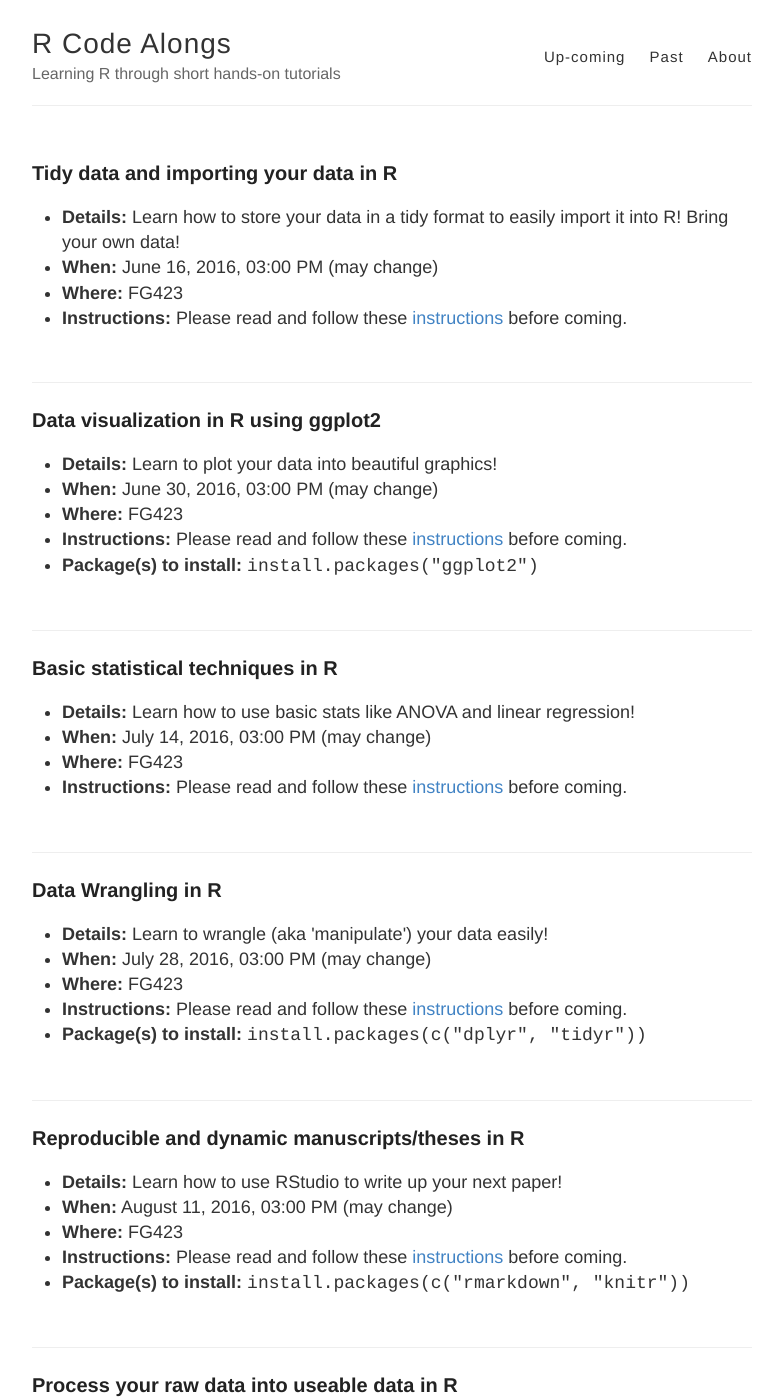
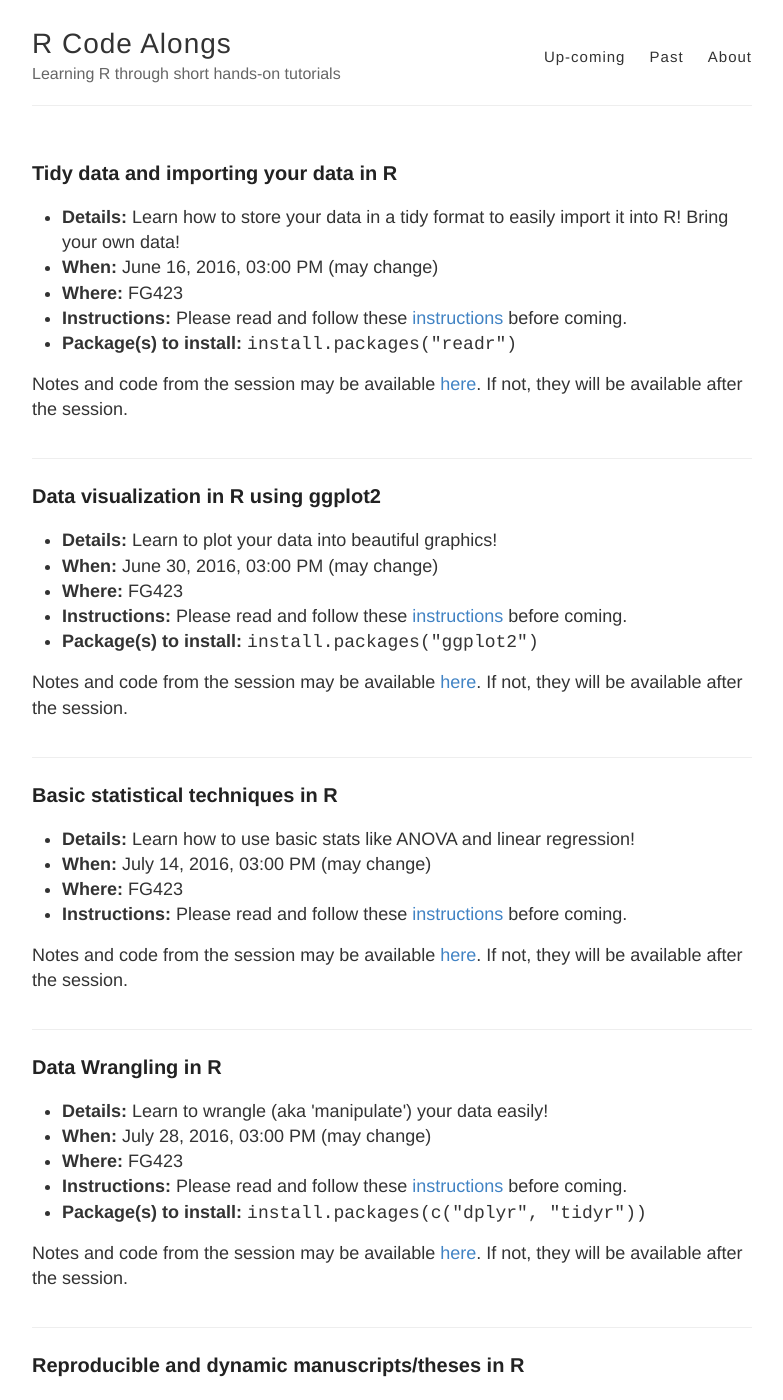
Before and after one commit to codeasmanuscript/code-along, a Jekyll site: the page built from index.html, in a window 1280 px wide and 1400 px high. Shown: the whole window, without its empty margins (248-1031 px from the left). Built offline with Jekyll 4.4.1, drawn with Linux system fonts in a browser that asks for light colours; some of the changed text lies outside the part shown.

Commit message:
Added code and text to include notes from session

```diff
--- a/index.html
+++ b/index.html
@@ -21,6 +21,7 @@ layout: default
         {% if post.packages != nil %}<li><strong>Package(s) to install:</strong> <code>install.packages({{ post.packages }})</code></li>{% endif %}
         {% if post.videolink != nil %}Note: this session was <a href="{{ post.videolink }}">live streamed here</a>{% endif %}
       </ul>
+      Notes and code from the session may be available <a href="{{ site.github.url }}{{ post.url }}">here</a>. If not, they will be available after the session.
       </article>
       {% endif %}
   {% endfor %}
--- a/past.html
+++ b/past.html
@@ -22,6 +22,7 @@ permalink: /past/
         {% if post.packages != nil %}<li><strong>Package(s) to install:</strong> <code>install.packages({{ post.packages }})</code></li>{% endif %}
         {% if post.videolink != nil %}Note: this session was <a href="{{ post.videolink }}">live streamed here</a>{% endif %}
       </ul>
+      Notes and code from the session may be available <a href="{{ site.github.url }}{{ post.url }}">here</a>. If not, they will be available after the session.
       </article>
       {% endif %}
   {% endfor %}
```
Also changed, not shown: _posts/2016-05-26-First-R-Intro.md (+1 -0 lines), _posts/2016-06-16-Tidy-Data.md (+21 -1 lines).
